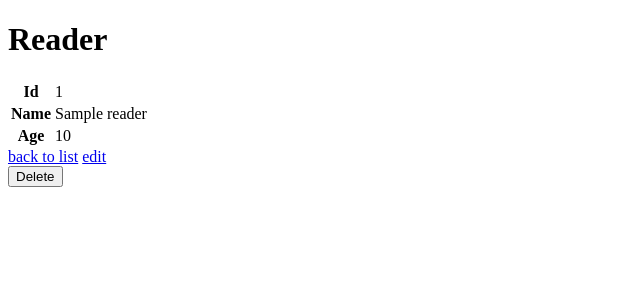
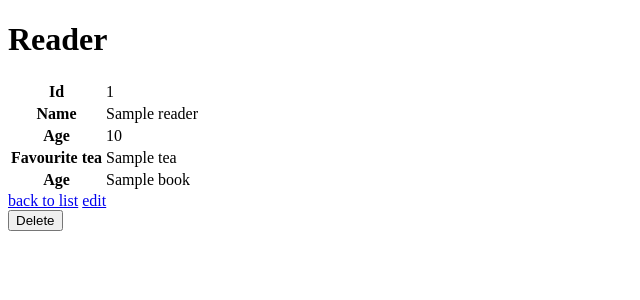
Before and after one commit to NadTr/Symfony-, a Symfony app: template templates/reader/show.html.twig in a window 1280 px wide. Shown: the top 300 px of the page, without its empty margins (0-640 px from the left). Run offline with Twig, Linux system fonts and the light colour scheme; the template is opened without the code that fills it: most values are stand-ins (such as "Sample title", 1, 10 or a date in 2020); some libraries are stand-ins or nearby versions.

Commit message:
show joinned table and theme start

```diff
--- a/templates/base.html.twig
+++ b/templates/base.html.twig
@@ -2,7 +2,7 @@
 <html>
     <head>
         <meta charset="UTF-8">
-        <title>{% block title %}Welcome!{% endblock %}</title>
+        <title>{% block title %}{% endblock %}</title>
         {% block stylesheets %}{% endblock %}
     </head>
     <body>
--- a/templates/book/show.html.twig
+++ b/templates/book/show.html.twig
@@ -15,6 +15,10 @@
                 <th>Title</th>
                 <td>{{ book.title }}</td>
             </tr>
+            <tr>
+                <th>Author</th>
+                <td>{{ book.author.name }}</td>
+            </tr>
         </tbody>
     </table>
 
--- a/templates/reader/show.html.twig
+++ b/templates/reader/show.html.twig
@@ -19,6 +19,16 @@
                 <th>Age</th>
                 <td>{{ reader.age }}</td>
             </tr>
+            <tr>
+                <th>Favourite tea</th>
+                <td>{{ reader.tea.name }}</td>
+            </tr>
+            <tr>
+              <th>Age</th>
+              {% for book in reader.books %}
+                <td>{{ book.title }}</td>
+              {% endfor %}
+            </tr>
         </tbody>
     </table>
 
```
Also changed, not shown: src/Form/ReaderType.php (+6 -1 lines), templates/base.template.twig (added, +8 -0 lines).
